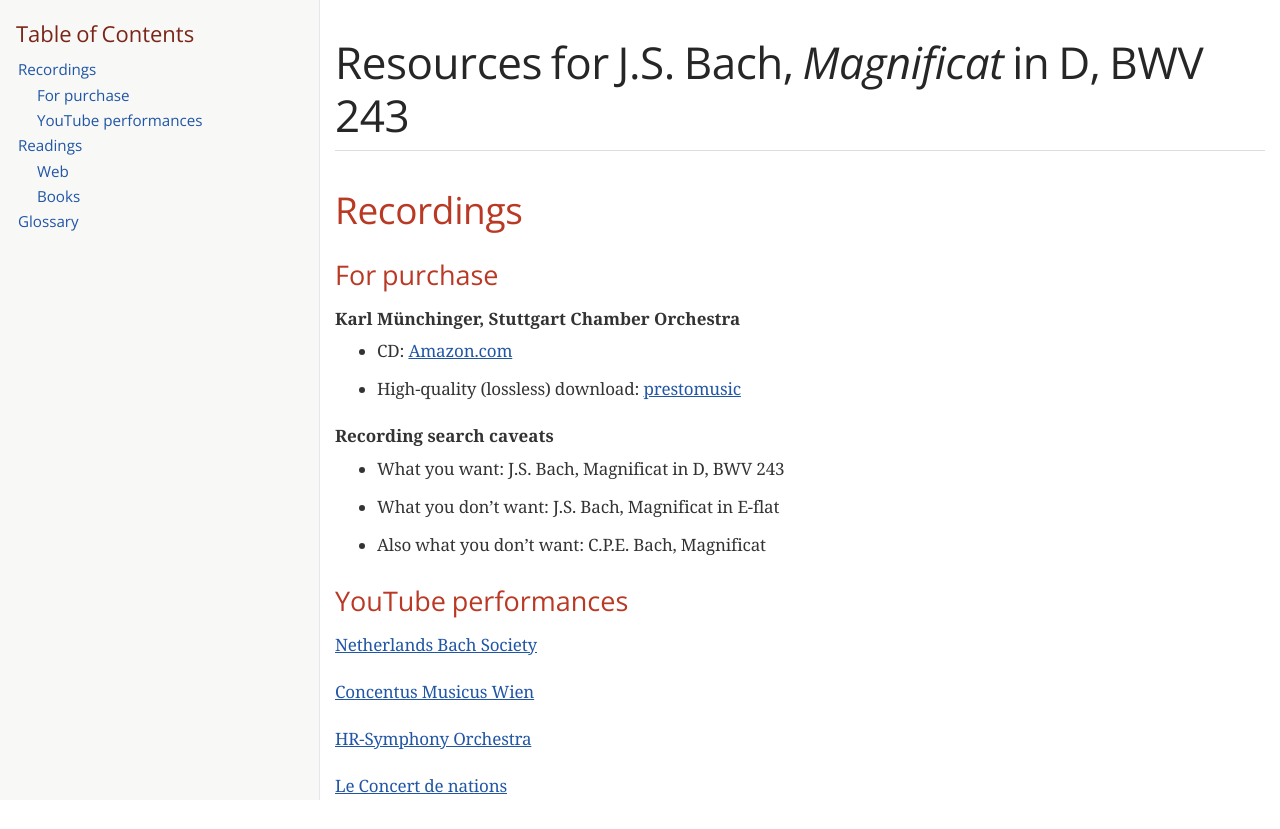
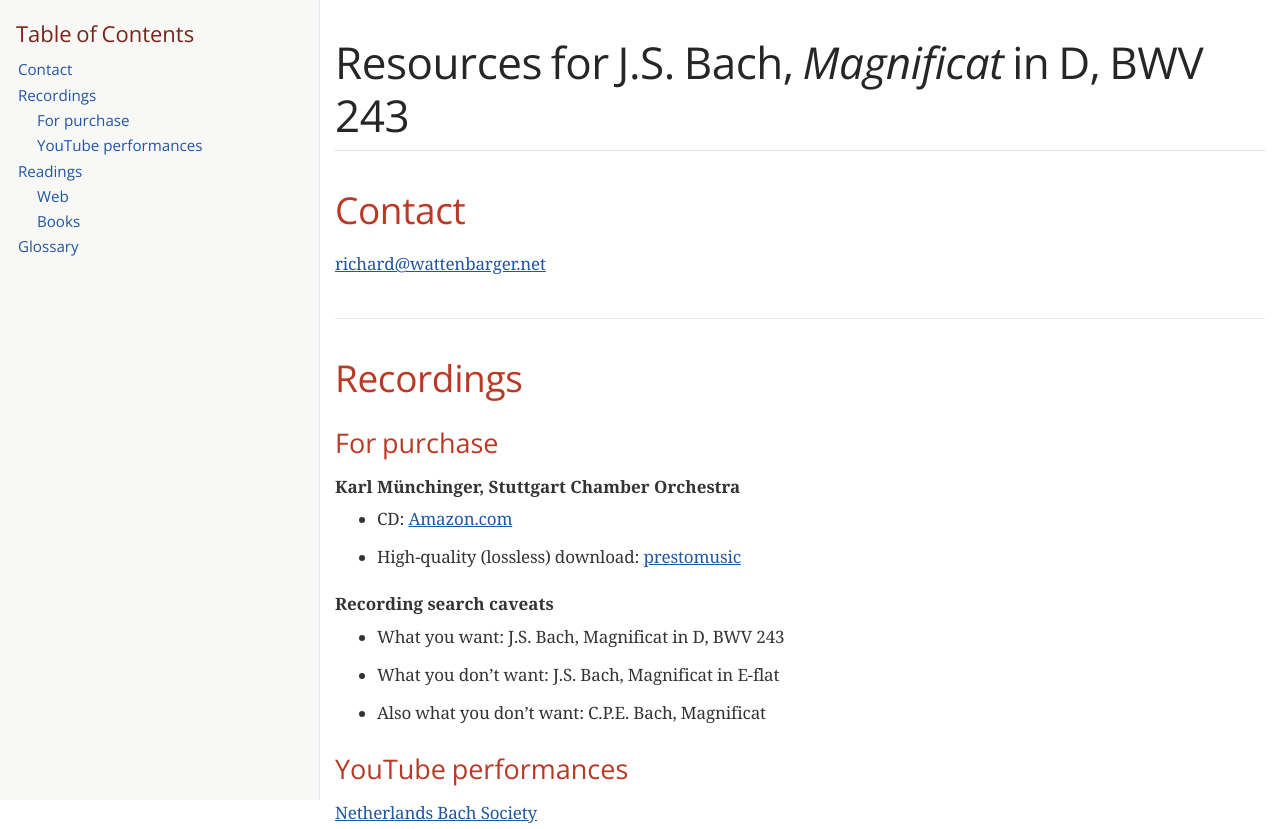
Before and after one commit to musicologyman/musicologyman.github.io, a plain HTML site: page index.html in a window 1280 px wide. Shown: the top 829 px of the page. Drawn offline with nearby package versions, Linux system fonts and the light colour scheme; a web font is replaced by a local one.

Commit message:
added contact info

```diff
--- a/index.html
+++ b/index.html
@@ -4,7 +4,7 @@
 <meta charset="UTF-8">
 <meta http-equiv="X-UA-Compatible" content="IE=edge">
 <meta name="viewport" content="width=device-width, initial-scale=1.0">
-<meta name="generator" content="Asciidoctor 2.0.23">
+<meta name="generator" content="Asciidoctor 2.0.22">
 <title>Resources for J.S. Bach, Magnificat in D, BWV 243</title>
 <link rel="stylesheet" href="https://fonts.googleapis.com/css?family=Open+Sans:300,300italic,400,400italic,600,600italic%7CNoto+Serif:400,400italic,700,700italic%7CDroid+Sans+Mono:400,700">
 <style>
@@ -440,6 +440,7 @@ body.book #toc,body.book #preamble,body.book h1.sect0,body.book .sect1>h2{page-b
 <div id="toc" class="toc2">
 <div id="toctitle">Table of Contents</div>
 <ul class="sectlevel1">
+<li><a href="#_contact">Contact</a></li>
 <li><a href="#_recordings">Recordings</a>
 <ul class="sectlevel2">
 <li><a href="#_for_purchase">For purchase</a></li>
@@ -457,6 +458,14 @@ body.book #toc,body.book #preamble,body.book h1.sect0,body.book .sect1>h2{page-b
 </div>
 </div>
 <div id="content">
+<div class="sect1">
+<h2 id="_contact">Contact</h2>
+<div class="sectionbody">
+<div class="paragraph">
+<p><a href="mailto:richard@wattenbarger.net">richard@wattenbarger.net</a></p>
+</div>
+</div>
+</div>
 <div class="sect1">
 <h2 id="_recordings">Recordings</h2>
 <div class="sectionbody">
```
Also changed, not shown: 1 other file.
